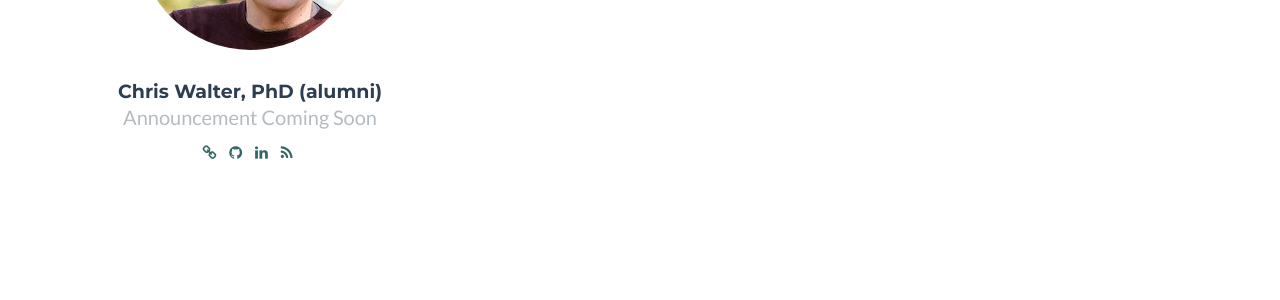
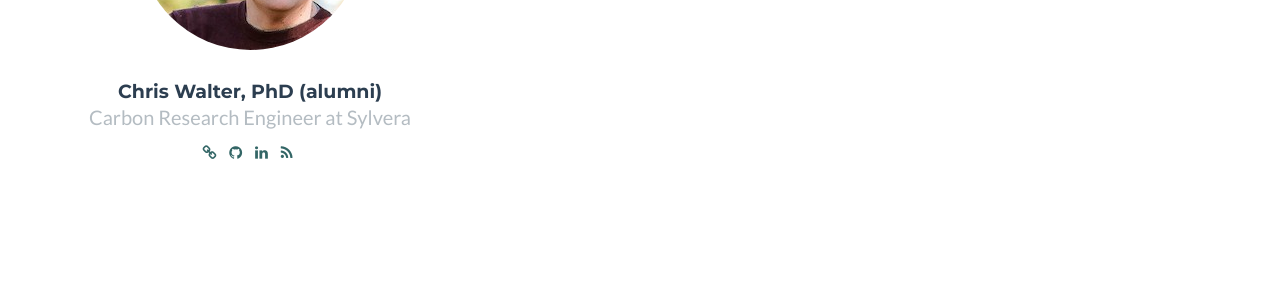
Before and after one commit to erbrzostek/erbrzostek.github.io, a Jekyll site: the page built from _posts/2014-07-18-project-6.markdown, in a window 1280 px wide and 900 px high, scrolled down 3650 px. Shown: the part 155-455 px from the top of the window. Built offline with Jekyll 4.4.1, drawn with Linux system fonts in a browser that asks for light colours.

Commit message:
Update _config.yml

```diff
--- a/_config.yml
+++ b/_config.yml
@@ -76,7 +76,7 @@ people:
 
 - name: Chris Walter, PhD (alumni)
   pic: 7
-  position: Announcement Coming Soon
+  position: Carbon Research Engineer at Sylvera
   social:
     - title: link
       url: https://chriswalter.info
```
